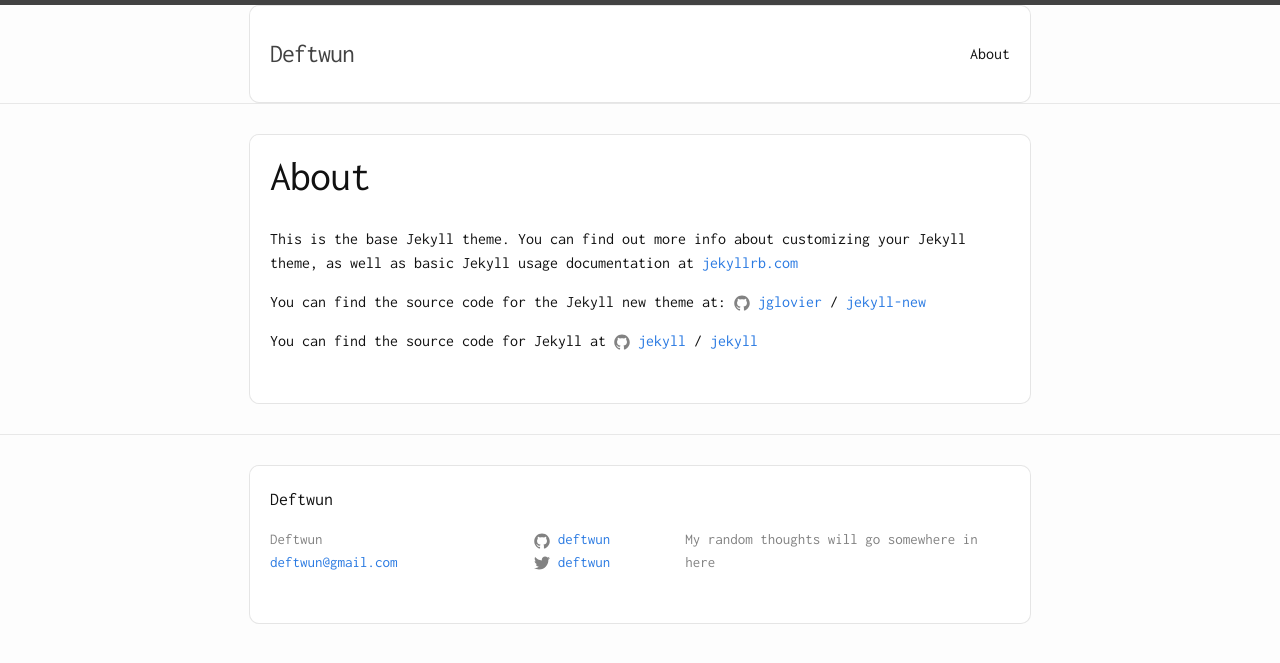
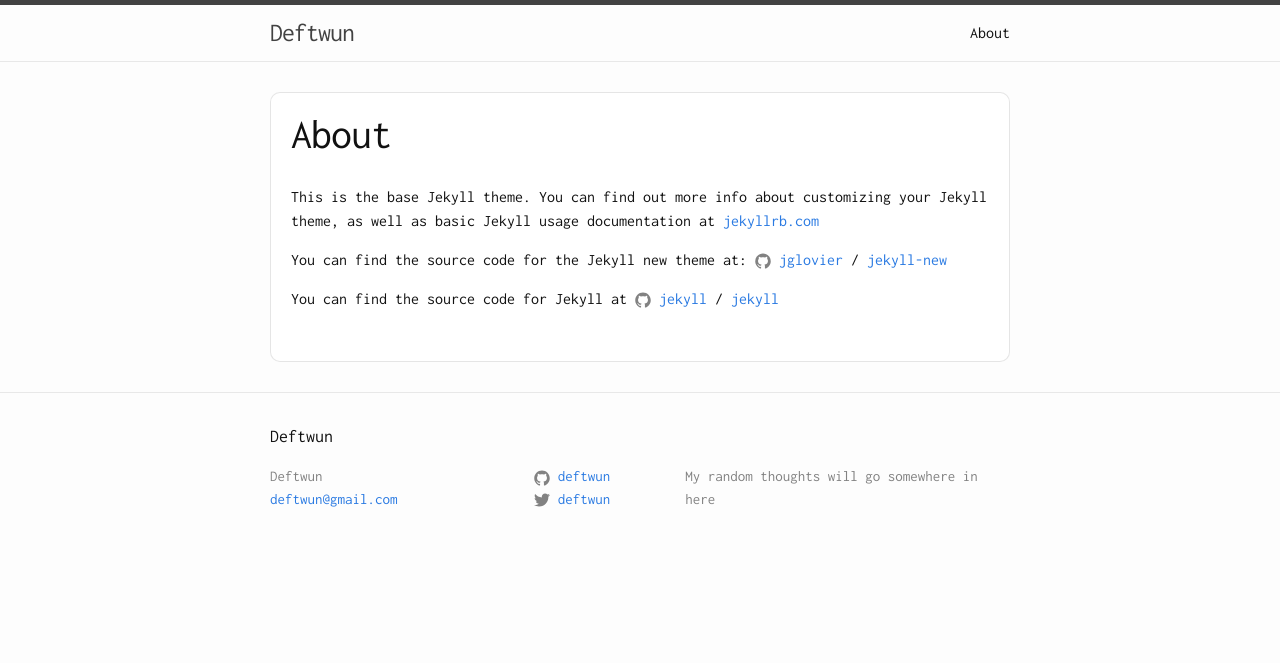
Before and after one commit to Deftwun/Deftwun.github.io, a Jekyll site: the page built from about.md, in a window 1280 px wide. Shown: the top 663 px of the page. Built offline with Jekyll 4.4.1, drawn with Linux system fonts in a browser that asks for light colours; nearby versions of some CDN libraries.

Commit message:
Update head.html

```diff
--- a/_includes/head.html
+++ b/_includes/head.html
@@ -14,7 +14,7 @@
     body{
       font-family: 'Inconsolata', sans-serif;
     }
-    .wrapper{
+    article.post {
       border-radius: 10px;
       border: 1px solid rgba(0,0,0,.1);
       background: rgba(255,255,255,.99);
```
